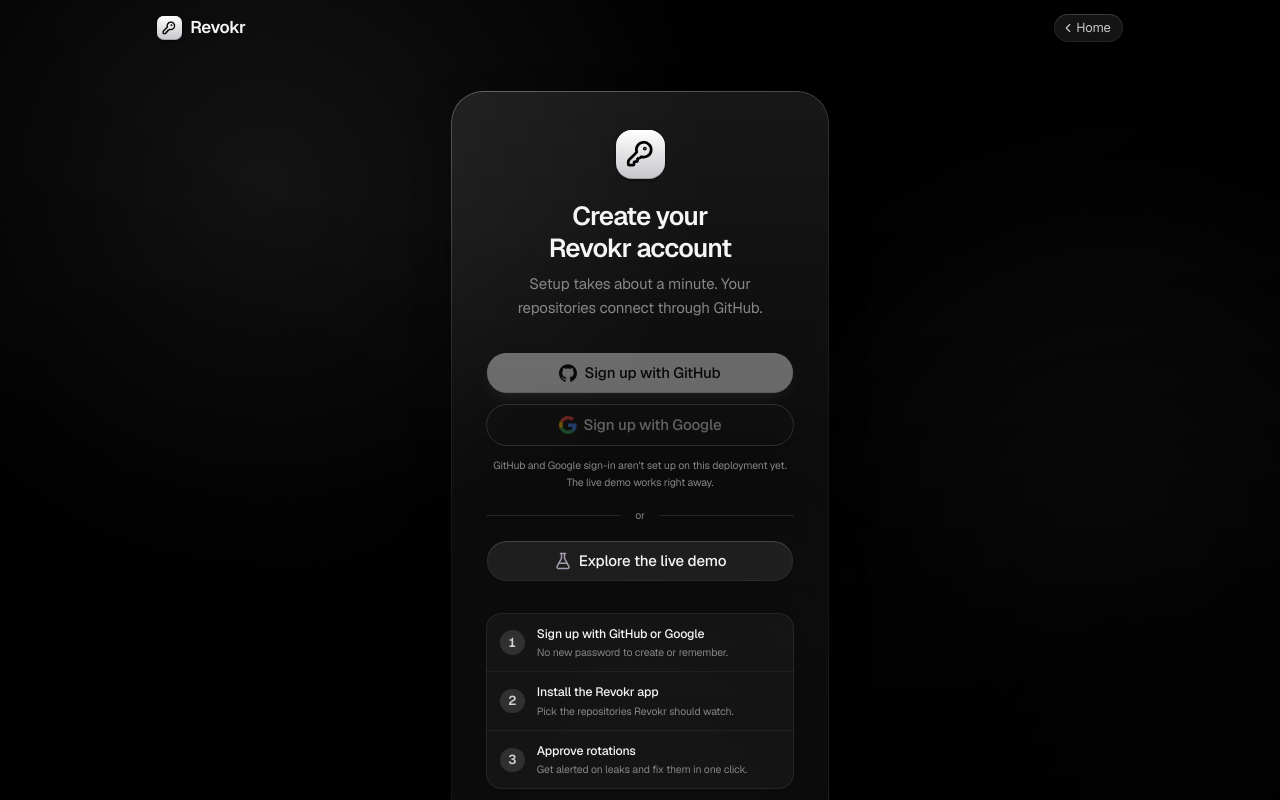
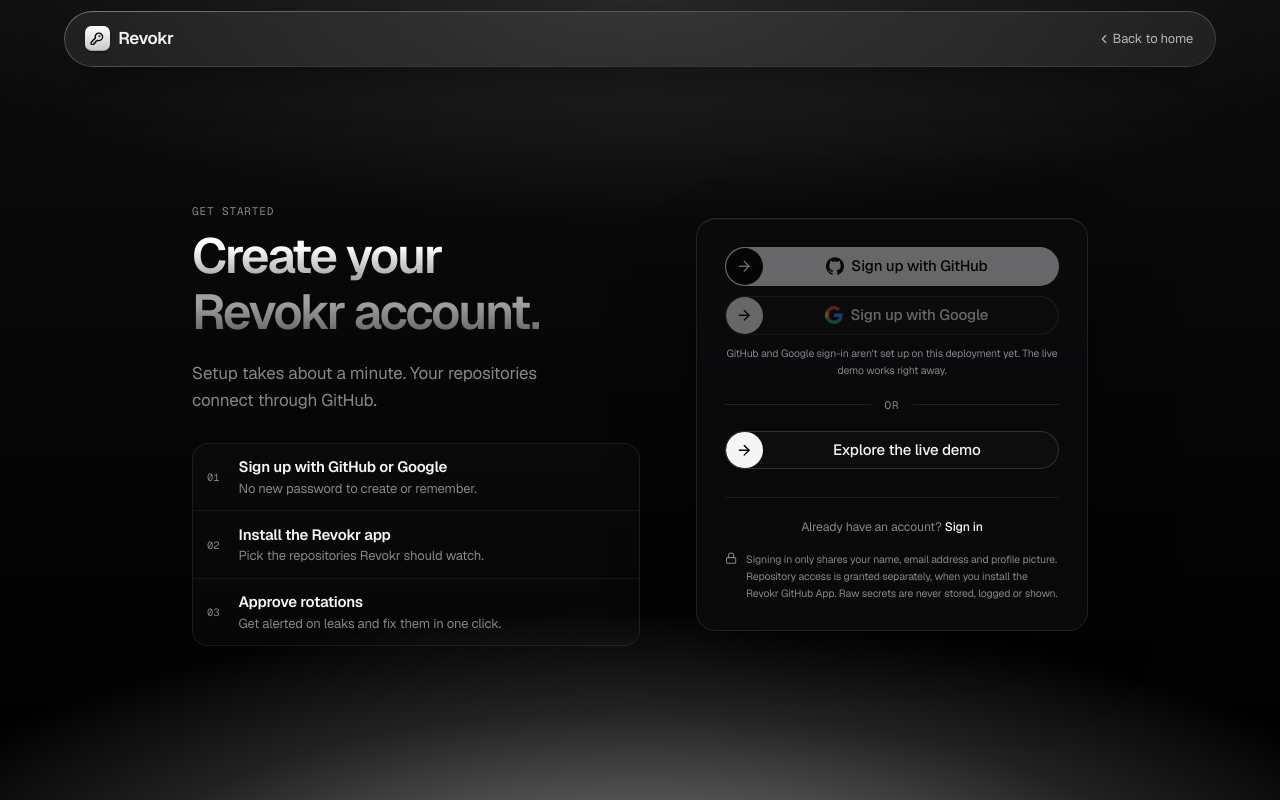
Before and after one commit to Amaan0907/Revokr, a Next.js app in the folder web/revokr/: page /signup in a window 1280 px wide. Shown: the top 800 px of the page. Built offline with nearby package versions, Linux system fonts and the light colour scheme; no server answers.

Commit message:
feat: enhance authentication UI with improved layout and new components

```diff
--- a/web/revokr/app/(auth)/layout.tsx
+++ b/web/revokr/app/(auth)/layout.tsx
@@ -1,15 +1,20 @@
 import type { ReactNode } from "react";
 import Link from "next/link";
 import { ChevronLeft } from "lucide-react";
-import { Ambient } from "@/components/shell/ambient";
+import { HeaderShell } from "@/components/marketing/site-header";
+import { PageGradient } from "@/components/marketing/page-gradient";
 import { Logo } from "@/components/shell/logo";
 
+// The sign-in pages open on the landing page's own frame: the same black-and-white gradient, the
+// same floating glass header, and the same 90vw column. The arc is turned down to a soft glow so
+// it stays behind the form rather than competing with it. There is no footer, because even faded
+// the arc is brightest along the bottom edge and would sit under any text placed there.
 export default function AuthLayout({ children }: { children: ReactNode }) {
   return (
-    <div className="relative flex min-h-dvh flex-col">
-      <Ambient animated />
+    <div className="relative flex min-h-dvh flex-col overflow-x-clip">
+      <PageGradient strength={0.4} />
 
-      <header className="mx-auto flex h-16 w-full max-w-6xl items-center justify-between px-4 sm:px-6">
+      <HeaderShell>
         <Link
           href="/"
           aria-label="Revokr home"
@@ -19,23 +24,14 @@
         </Link>
         <Link
           href="/"
-          className="glass-control inline-flex h-8 items-center gap-0.5 rounded-full pl-2 pr-3.5 text-[13px] text-foreground/80 transition-colors hover:bg-white/15 hover:text-foreground focus-visible:outline-2 focus-visible:outline-ring"
+          className="inline-flex h-8 items-center gap-0.5 rounded-full pl-2 pr-3.5 text-[13px] text-foreground/70 transition-colors hover:bg-white/[0.07] hover:text-foreground focus-visible:outline-2 focus-visible:outline-ring"
         >
           <ChevronLeft aria-hidden className="size-4" />
-          Home
+          Back to home
         </Link>
-      </header>
+      </HeaderShell>
 
-      <main className="flex flex-1 items-center justify-center px-4 py-10">
-        {/* The whole form sits on one pane of glass over slowly drifting light. */}
-        <div className="surface w-full max-w-[27rem] rounded-[32px] px-6 py-9 animate-in fade-in zoom-in-95 animation-duration-700 fill-mode-both sm:px-10 sm:py-11">
-          {children}
-        </div>
-      </main>
-
-      <footer className="px-4 pb-8 text-center text-xs text-muted-foreground">
-        Copyright © {new Date().getFullYear()} Revokr. Raw secrets are never stored, logged or shown.
-      </footer>
+      <main className="mx-auto flex w-[90vw] flex-1 items-center pb-14 pt-28">{children}</main>
     </div>
   );
 }
--- a/web/revokr/app/(auth)/login/page.tsx
+++ b/web/revokr/app/(auth)/login/page.tsx
@@ -1,6 +1,8 @@
 import type { Metadata } from "next";
 import { redirect } from "next/navigation";
 import { AuthForm } from "@/components/auth/auth-form";
+import { POINTS } from "@/components/marketing/hero";
+import { IconBox } from "@/components/marketing/icon-box";
 import { isGitHubLoginEnabled, isGoogleLoginEnabled, safeNextPath } from "@/lib/auth-config";
 import { getSession } from "@/lib/session";
 
@@ -17,7 +19,9 @@
 
   return (
     <AuthForm
-      title="Welcome back"
+      eyebrow="Sign in"
+      title="Welcome"
+      accent="back."
       description="Sign in to see what's leaked, and what's already been fixed."
       next={next}
       error={typeof params.error === "string" ? params.error : undefined}
@@ -35,6 +39,19 @@
       switchPrompt="New to Revokr?"
       switchHref="/signup"
       switchLabel="Create an account"
+      aside={
+        <ul className="flex flex-col gap-4">
+          {POINTS.map((point) => (
+            <li key={point.title} className="flex items-center gap-3.5">
+              <IconBox icon={point.icon} />
+              <div className="min-w-0">
+                <p className="text-[15px] font-semibold tracking-[-0.015em]">{point.title}</p>
+                <p className="text-[13px] text-muted-foreground">{point.body}</p>
+              </div>
+            </li>
+          ))}
+        </ul>
+      }
     />
   );
 }
--- a/web/revokr/app/(auth)/signup/page.tsx
+++ b/web/revokr/app/(auth)/signup/page.tsx
@@ -23,7 +23,9 @@
 
   return (
     <AuthForm
-      title="Create your Revokr account"
+      eyebrow="Get started"
+      title="Create your"
+      accent="Revokr account."
       description="Setup takes about a minute. Your repositories connect through GitHub."
       next={next}
       error={typeof params.error === "string" ? params.error : undefined}
@@ -33,23 +35,21 @@
       switchPrompt="Already have an account?"
       switchHref="/login"
       switchLabel="Sign in"
-    >
-      <ol
-        className="mt-9 animate-lift divide-y divide-white/[0.06] overflow-hidden rounded-2xl bg-white/[0.04] ring-1 ring-inset ring-white/[0.07]"
-        style={{ animationDelay: "320ms" }}
-      >
+      aside={
+        <ol className="divide-y divide-white/[0.06] overflow-hidden rounded-2xl border border-white/[0.08] bg-white/[0.02]">
           {STEPS.map((step, i) => (
-          <li key={step.title} className="flex items-center gap-3.5 px-4 py-3.5">
-            <span className="grid size-7 shrink-0 place-items-center rounded-full bg-link/15 text-[13px] font-semibold tabular-nums text-link">
-              {i + 1}
+            <li key={step.title} className="flex items-center gap-4 px-4 py-3.5">
+              <span className="w-5 shrink-0 font-mono text-xs tabular-nums text-muted-foreground">
+                {String(i + 1).padStart(2, "0")}
               </span>
-            <div>
-              <p className="text-sm font-medium">{step.title}</p>
-              <p className="mt-0.5 text-xs text-muted-foreground">{step.body}</p>
+              <div className="min-w-0">
+                <p className="text-[15px] font-semibold tracking-[-0.015em]">{step.title}</p>
+                <p className="text-[13px] text-muted-foreground">{step.body}</p>
               </div>
             </li>
           ))}
         </ol>
-    </AuthForm>
+      }
+    />
   );
 }
--- a/web/revokr/components/auth/auth-form.tsx
+++ b/web/revokr/components/auth/auth-form.tsx
@@ -1,16 +1,20 @@
 import type { ReactNode } from "react";
 import Link from "next/link";
-import { CircleAlert, Clock, FlaskConical, Lock } from "lucide-react";
+import { CircleAlert, Clock, Lock } from "lucide-react";
 import { DemoButton } from "./demo-button";
 import { GitHubMark } from "@/components/icons/github-mark";
 import { GoogleMark } from "@/components/icons/google-mark";
-import { LogoMark } from "@/components/shell/logo";
-import { buttonVariants } from "@/components/ui/button";
+import { HoverButtonContent, hoverButtonVariants } from "@/components/ui/hover-button";
 import { AUTH_ERRORS } from "@/lib/auth-config";
 import { cn } from "@/lib/utils";
 
 interface AuthFormProps {
+  // The small mono label above the headline, as on the landing page's sections.
+  eyebrow: string;
+  // The headline is two tones, like the hero's "Leaked. Replaced. Secured.": the title in silver
+  // and the accent in the dimmer grey.
   title: string;
+  accent: string;
   description: string;
   next: string;
   error?: string;
@@ -23,40 +27,49 @@
   switchPrompt: string;
   switchHref: string;
   switchLabel: string;
-  children?: ReactNode;
+  // Shown under the headline on wide screens, and under the sign-in panel on narrow ones so the
+  // buttons stay near the top.
+  aside?: ReactNode;
 }
 
-const WIDE = "h-12 w-full text-[15px]";
+const MONO_LABEL = "font-mono text-[11px] uppercase tracking-[0.08em] text-muted-foreground";
 
-// Google's dark-theme button colours: near-black fill, grey outline, light grey text.
-const GOOGLE =
-  "border-[#8e918f]/60 bg-[#131314] text-[#e3e3e3] hover:bg-[#1e1f20]";
+// Each headline part rises in on its own beat, as in the hero.
+const WORD = "animate-rise inline-block pb-[0.1em]";
+
+// The slide-arrow button, stretched to the panel's width with its label centred in the space beside
+// the arrow circle.
+const WIDE = "w-full justify-center";
 
 // A link that starts the provider's sign-in, or a disabled button when it isn't configured.
 function ProviderButton({
   enabled,
   href,
-  className,
+  variant,
   children,
 }: {
   enabled: boolean;
   href: string;
-  className: string;
+  variant: "solid" | "outline";
   children: ReactNode;
 }) {
+  const className = cn(hoverButtonVariants({ variant, size: "lg" }), WIDE);
+  const content = <HoverButtonContent>{children}</HoverButtonContent>;
   return enabled ? (
     <a href={href} className={className}>
-      {children}
+      {content}
     </a>
   ) : (
     <button type="button" disabled className={className}>
-      {children}
+      {content}
     </button>
   );
 }
 
 export function AuthForm({
+  eyebrow,
   title,
+  accent,
   description,
   next,
   error,
@@ -67,36 +80,40 @@
   switchPrompt,
   switchHref,
   switchLabel,
-  children,
+  aside,
 }: AuthFormProps) {
   const errorMessage = error ? (AUTH_ERRORS[error] ?? "Something went wrong. Please try again.") : null;
   const unconfigured = [!githubEnabled && "GitHub", !googleEnabled && "Google"].filter(Boolean);
   const nextParam = encodeURIComponent(next);
 
   return (
-    <div>
-      <div className="flex flex-col items-center text-center">
-        <div className="animate-rise">
-          <LogoMark className="size-14 rounded-[16px]" />
-        </div>
-        <h1
-          className="mt-6 animate-rise text-[26px] font-semibold leading-tight tracking-[-0.035em] text-balance"
-          style={{ animationDelay: "80ms" }}
-        >
+    <div className="grid w-full items-center gap-x-16 gap-y-10 lg:grid-cols-[minmax(0,32rem)_28rem] lg:justify-center lg:gap-y-0">
+      <div className="lg:col-start-1 lg:row-start-1 lg:self-end">
+        <p className={cn(MONO_LABEL, "animate-rise")}>{eyebrow}</p>
+        <h1 className="mt-3 text-[length:clamp(2.4rem,4.4vw,3.5rem)] font-semibold leading-[1.05] tracking-[-0.045em] text-balance">
+          <span className={cn(WORD, "text-silver")} style={{ animationDelay: "80ms" }}>
             {title}
+          </span>{" "}
+          <span className={cn(WORD, "text-fade")} style={{ animationDelay: "200ms" }}>
+            {accent}
+          </span>
         </h1>
         <p
-          className="mt-2 animate-rise text-[15px] leading-relaxed text-muted-foreground text-balance"
-          style={{ animationDelay: "160ms" }}
+          className="animate-lift mt-5 max-w-md text-[17px] leading-relaxed text-muted-foreground text-pretty"
+          style={{ animationDelay: "320ms" }}
         >
           {description}
         </p>
       </div>
 
+      <div
+        className="animate-lift w-full max-w-lg rounded-3xl border border-white/10 bg-[#0b0b0c]/85 p-6 shadow-[inset_0_1px_0_rgb(255_255_255/0.06),0_30px_80px_-30px_rgb(0_0_0/0.9)] sm:p-8 lg:col-start-2 lg:row-span-2 lg:row-start-1 lg:self-center"
+        style={{ animationDelay: "260ms" }}
+      >
         {notice && !errorMessage && (
           <div
             role="status"
-          className="mt-7 flex items-start gap-2.5 rounded-2xl bg-approval/10 px-4 py-3 text-sm ring-1 ring-inset ring-approval/25 animate-in fade-in zoom-in-95 duration-300"
+            className="mb-6 flex items-start gap-2.5 rounded-xl border border-approval/25 bg-approval/10 px-4 py-3 text-sm animate-in fade-in zoom-in-95 duration-300"
           >
             <Clock aria-hidden className="mt-0.5 size-4 shrink-0 text-approval" />
             <p>
@@ -109,28 +126,20 @@
         {errorMessage && (
           <p
             role="alert"
-          className="mt-7 flex items-start gap-2.5 rounded-2xl bg-failed/10 px-4 py-3 text-sm text-failed ring-1 ring-inset ring-failed/25 animate-in fade-in zoom-in-95 duration-300"
+            className="mb-6 flex items-start gap-2.5 rounded-xl border border-failed/25 bg-failed/10 px-4 py-3 text-sm text-failed animate-in fade-in zoom-in-95 duration-300"
           >
             <CircleAlert aria-hidden className="mt-0.5 size-4 shrink-0" />
             {errorMessage}
           </p>
         )}
 
-      <div className="mt-9 flex animate-lift flex-col gap-3" style={{ animationDelay: "240ms" }}>
-        <ProviderButton
-          enabled={githubEnabled}
-          href={`/api/auth/github?next=${nextParam}`}
-          className={cn(buttonVariants({ size: "lg" }), WIDE)}
-        >
+        <div className="flex flex-col gap-3">
+          <ProviderButton enabled={githubEnabled} href={`/api/auth/github?next=${nextParam}`} variant="solid">
             <GitHubMark className="size-[18px]" />
             {action} with GitHub
           </ProviderButton>
 
-        <ProviderButton
-          enabled={googleEnabled}
-          href={`/api/auth/google?next=${nextParam}`}
-          className={cn(buttonVariants({ variant: "outline", size: "lg" }), WIDE, GOOGLE)}
-        >
+          <ProviderButton enabled={googleEnabled} href={`/api/auth/google?next=${nextParam}`} variant="outline">
             <GoogleMark className="size-[18px]" />
             {action} with Google
           </ProviderButton>
@@ -142,37 +151,47 @@
             </p>
           )}
 
-        <div className="my-2 flex items-center gap-4 text-xs text-muted-foreground">
+          <div className={cn(MONO_LABEL, "my-2 flex items-center gap-4")}>
             <span className="h-px flex-1 bg-white/10" />
             or
             <span className="h-px flex-1 bg-white/10" />
           </div>
 
-        <DemoButton next={next} className={cn(buttonVariants({ variant: "secondary", size: "lg" }), WIDE)}>
-          <FlaskConical aria-hidden className="size-[18px] text-simulation" />
-          Explore the live demo
+          <DemoButton next={next} className={cn(hoverButtonVariants({ variant: "outline", size: "lg" }), WIDE)}>
+            <HoverButtonContent>Explore the live demo</HoverButtonContent>
           </DemoButton>
         </div>
 
-      {children}
-
-      <p className="mt-9 text-center text-sm text-muted-foreground">
+        <div className="mt-8 border-t border-white/[0.08] pt-6">
+          <p className="text-center text-sm text-muted-foreground">
             {switchPrompt}{" "}
             <Link
               href={switchHref}
-          className="rounded-sm font-medium text-link underline-offset-4 hover:underline focus-visible:outline-2 focus-visible:outline-ring"
+              className="rounded-sm font-medium text-foreground underline-offset-4 hover:underline focus-visible:outline-2 focus-visible:outline-ring"
             >
               {switchLabel}
             </Link>
           </p>
 
-      <p className="mt-6 flex items-start justify-center gap-2 text-center text-xs leading-relaxed text-muted-foreground">
+          <p className="mt-4 flex items-start gap-2.5 text-xs leading-relaxed text-muted-foreground">
             <Lock aria-hidden className="mt-0.5 size-3.5 shrink-0" />
             <span>
               Signing in only shares your name, email address and profile picture. Repository access is
-          granted separately, when you install the Revokr GitHub App.
+              granted separately, when you install the Revokr GitHub App. Raw secrets are never stored,
+              logged or shown.
             </span>
           </p>
         </div>
+      </div>
+
+      {aside && (
+        <div
+          className="animate-lift max-w-lg lg:col-start-1 lg:row-start-2 lg:mt-8 lg:self-start"
+          style={{ animationDelay: "420ms" }}
+        >
+          {aside}
+        </div>
+      )}
+    </div>
   );
 }
--- a/web/revokr/components/marketing/hero.tsx
+++ b/web/revokr/components/marketing/hero.tsx
@@ -12,14 +12,14 @@
 const WORD = "animate-rise inline-block pb-[0.1em]";
 
 // Each point mirrors a step of the incident the replay plays.
-const POINTS: { icon: LucideIcon; title: string; body: string }[] = [
+export const POINTS: { icon: LucideIcon; title: string; body: string }[] = [
   { icon: ShieldCheck, title: "Proven live", body: "Checked with AWS before you're alerted." },
   { icon: RefreshCw, title: "Replace first", body: "The old key is revoked last." },
   { icon: MousePointerClick, title: "One click", body: "Nothing rotates until you approve." },
 ];
 
 // A short headline, one sentence and two actions, with the product on its own band just below.
-export function Hero({ signedIn }: { signedIn: boolean }) {
+export function Hero() {
   return (
     <>
       <section id="home" className="relative border-b border-white/[0.08]">
@@ -54,15 +54,9 @@
             className="animate-lift mt-6 flex flex-wrap items-center gap-3"
             style={{ animationDelay: "520ms" }}
           >
-            {signedIn ? (
-              <Link href="/dashboard" className={hoverButtonVariants({ size: "hero" })}>
-                <HoverButtonContent>Open dashboard</HoverButtonContent>
-              </Link>
-            ) : (
-              <Link href="/signup" className={hoverButtonVariants({ size: "hero" })}>
-                <HoverButtonContent>Get started</HoverButtonContent>
-              </Link>
-            )}
+            <Link href="/signup" className={hoverButtonVariants({ size: "hero" })}>
+              <HoverButtonContent>Get started</HoverButtonContent>
+            </Link>
           </div>
         </div>
       </section>
--- a/web/revokr/components/marketing/page-gradient.tsx
+++ b/web/revokr/components/marketing/page-gradient.tsx
@@ -5,12 +5,13 @@
 // The landing page's background, fixed behind every section so the same gradient runs from the top
 // of the page to the footer. The white arc is at full strength on the first screen, then settles to
 // a faint glow as you scroll off it: left bright, it would sit under body text further down the
-// page and make it unreadable.
-export function PageGradient() {
+// page and make it unreadable. Pages with less room to spare, like sign-in, pass a lower
+// `strength` (0 to 1) to scale the whole arc down.
+export function PageGradient({ strength = 1 }: { strength?: number }) {
   const { scrollY } = useScroll();
   const arcOpacity = useTransform(scrollY, (y) => {
     const screen = typeof window === "undefined" ? 800 : window.innerHeight;
-    return 1 - 0.82 * Math.min(y / screen, 1);
+    return strength * (1 - 0.82 * Math.min(y / screen, 1));
   });
 
   return (
--- a/web/revokr/components/marketing/site-header.tsx
+++ b/web/revokr/components/marketing/site-header.tsx
@@ -1,3 +1,4 @@
+import type { ReactNode } from "react";
 import Link from "next/link";
 import { NavLinks } from "./nav-links";
 import { Logo } from "@/components/shell/logo";
@@ -6,11 +7,20 @@
 // A floating glass pill, 90% of the screen wide and centred, the same column as the page below it.
 // The header row itself is pulled up over the top of the page (the negative margin cancels its
 // height), so the glass has the hero behind it to blur; the row ignores the pointer so only the
-// pill itself catches clicks.
-export function SiteHeader({ signedIn }: { signedIn: boolean }) {
+// pill itself catches clicks. The sign-in pages share it, so they open on the same header.
+export function HeaderShell({ children }: { children: ReactNode }) {
   return (
     <header className="pointer-events-none sticky top-0 z-50 -mb-[4.75rem] flex justify-center pt-3">
       <div className="glass-rim pointer-events-auto relative flex h-16 w-[90vw] items-center justify-between gap-6 rounded-full bg-white/[0.07] pl-6 pr-3 shadow-[inset_0_1px_0_rgb(255_255_255/0.14),0_16px_48px_-12px_rgb(0_0_0/0.7)] backdrop-blur-xl backdrop-saturate-150">
+        {children}
+      </div>
+    </header>
+  );
+}
+
+export function SiteHeader() {
+  return (
+    <HeaderShell>
       <Link
         href="/"
         aria-label="Revokr home"
@@ -22,17 +32,10 @@
       <NavLinks />
 
       <div className="flex items-center gap-1">
-          {signedIn ? (
-            <Link href="/dashboard" className={hoverButtonVariants({ size: "sm" })}>
-              <HoverButtonContent>Open dashboard</HoverButtonContent>
-            </Link>
-          ) : (
         <Link href="/signup" className={hoverButtonVariants({ size: "sm" })}>
           <HoverButtonContent>Get started</HoverButtonContent>
         </Link>
-          )}
       </div>
-      </div>
-    </header>
+    </HeaderShell>
   );
 }
```
Also changed, not shown: web/revokr/app/page.tsx (+6 -4 lines), web/revokr/components/marketing/sections.tsx (+1 -9 lines). Lines whose indentation alone changed are shown as unchanged.
